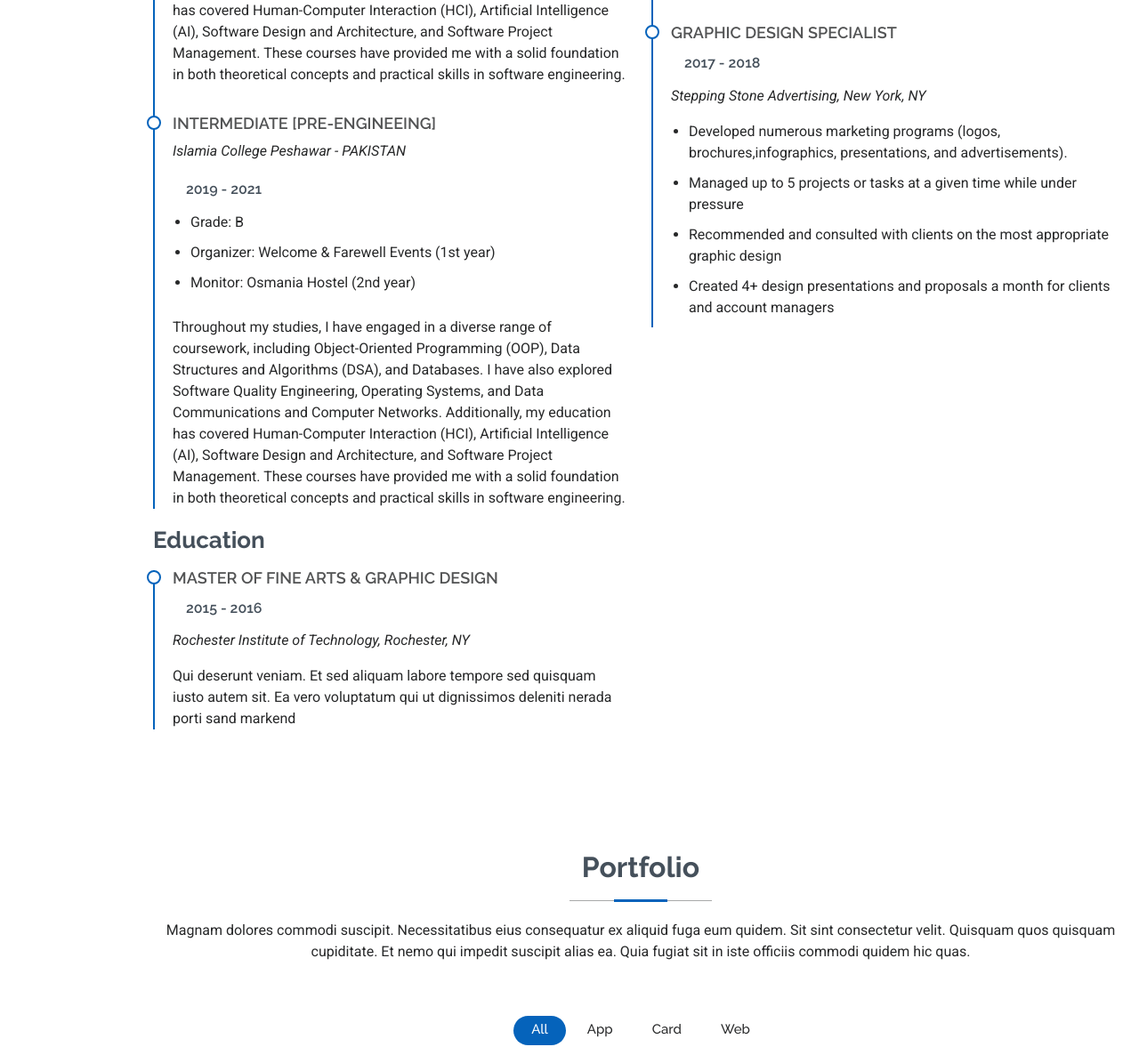
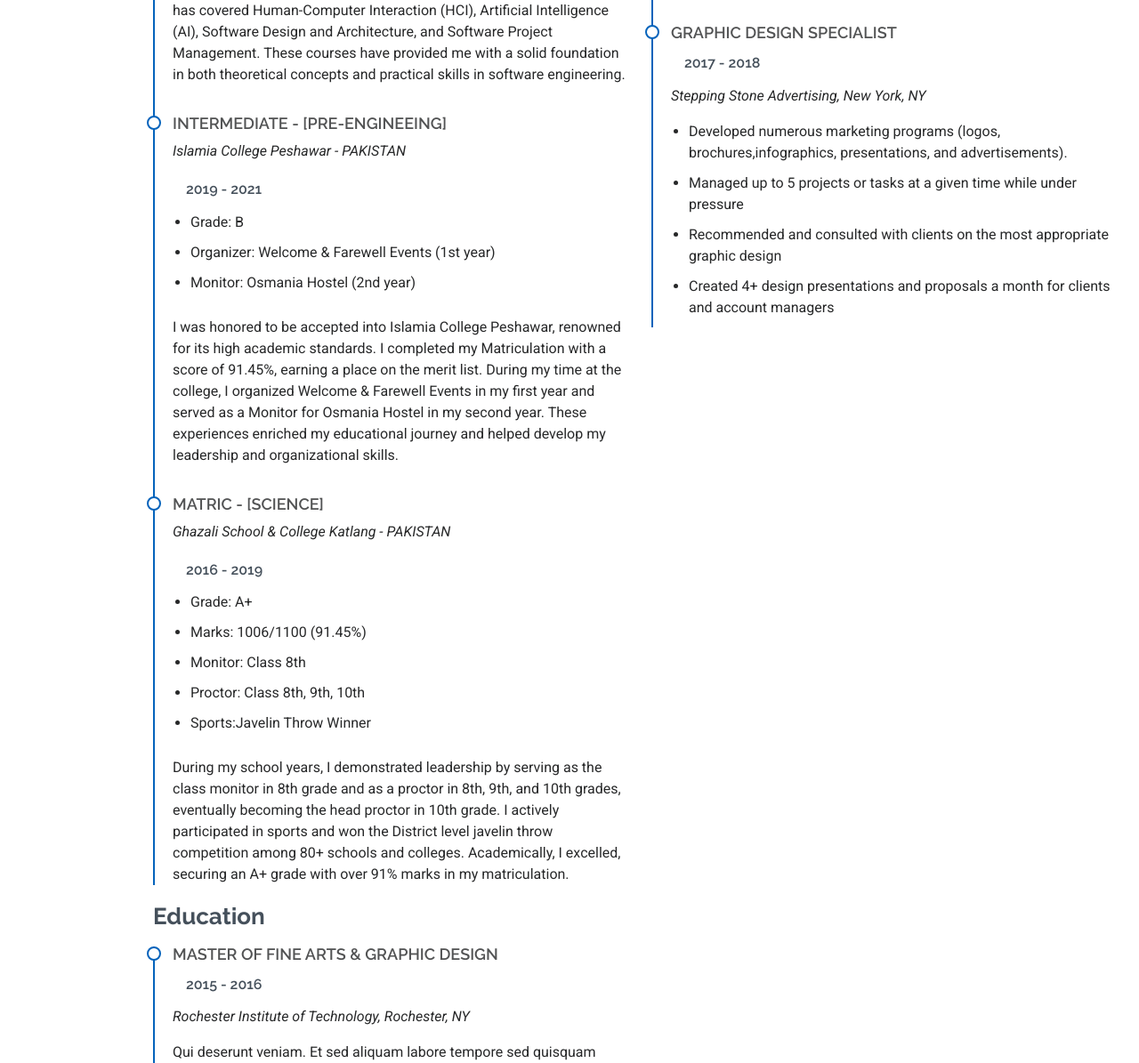
Before and after one commit to ShahxHussain/Portofolio-Website, a plain HTML site: page index.html in a window 1280 px wide. Shown: the part 2920-4115 px from the top of the page at 89% size. Drawn offline with Linux system fonts and the light colour scheme.

Commit message:
educatio section completed

```diff
--- a/index.html
+++ b/index.html
@@ -439,8 +439,8 @@
               </div>
               <!-- Edn Resume Item -->
 
-              <div class="resume-item pb-0">
-                <h4>Intermediate [Pre-Engineeing]</h4>
+              <div class="resume-item">
+                <h4>Intermediate - [Pre-Engineeing]</h4>
                 <p><em>Islamia College Peshawar - PAKISTAN</em></p>
                 <h5>2019 - 2021</h5>
 
@@ -450,12 +450,26 @@
                   <li>Monitor: Osmania Hostel (2nd year)</li>
                 </ul>
                 <p>
-                  Throughout my studies, I have engaged in a diverse range of coursework, including Object-Oriented Programming (OOP), Data Structures and Algorithms (DSA), and Databases. I have also explored Software Quality Engineering, Operating Systems, and Data Communications and Computer Networks. Additionally, my education has covered Human-Computer Interaction (HCI), Artificial Intelligence (AI), Software Design and Architecture, and Software Project Management. These courses have provided me with a solid foundation in both theoretical concepts and practical skills in software engineering.
-                </p>
-              </div>
+                  I was honored to be accepted into Islamia College Peshawar, renowned for its high academic standards. I completed my Matriculation with a score of 91.45%, earning a place on the merit list. During my time at the college, I organized Welcome & Farewell Events in my first year and served as a Monitor for Osmania Hostel in my second year. These experiences enriched my educational journey and helped develop my leadership and organizational skills.</p>
+                </div>
+
+               <!-- Edn Resume Item -->
+
+               <div class="resume-item pb-0">
+                <h4>Matric - [Science]</h4>
+                <p><em>Ghazali School & College Katlang - PAKISTAN</em></p>
+                <h5>2016 - 2019</h5>
+
+                <ul>
+                  <li>Grade: A+</li>
+                  <li>Marks: 1006/1100 (91.45%)</li>
+                  <li>Monitor: Class 8th </li>
+                  <li>Proctor: Class 8th, 9th, 10th</li>
+                  <li>Sports:Javelin Throw Winner</li>
+                </ul>
+                <p>
+                  During my school years, I demonstrated leadership by serving as the class monitor in 8th grade and as a proctor in 8th, 9th, and 10th grades, eventually becoming the head proctor in 10th grade. I actively participated in sports and won the District level javelin throw competition among 80+ schools and colleges. Academically, I excelled, securing an A+ grade with over 91% marks in my matriculation.</div>
               <!-- Edn Resume Item -->
-
-
 
               <h3 class="resume-title">Education</h3>
               <div class="resume-item">
```
